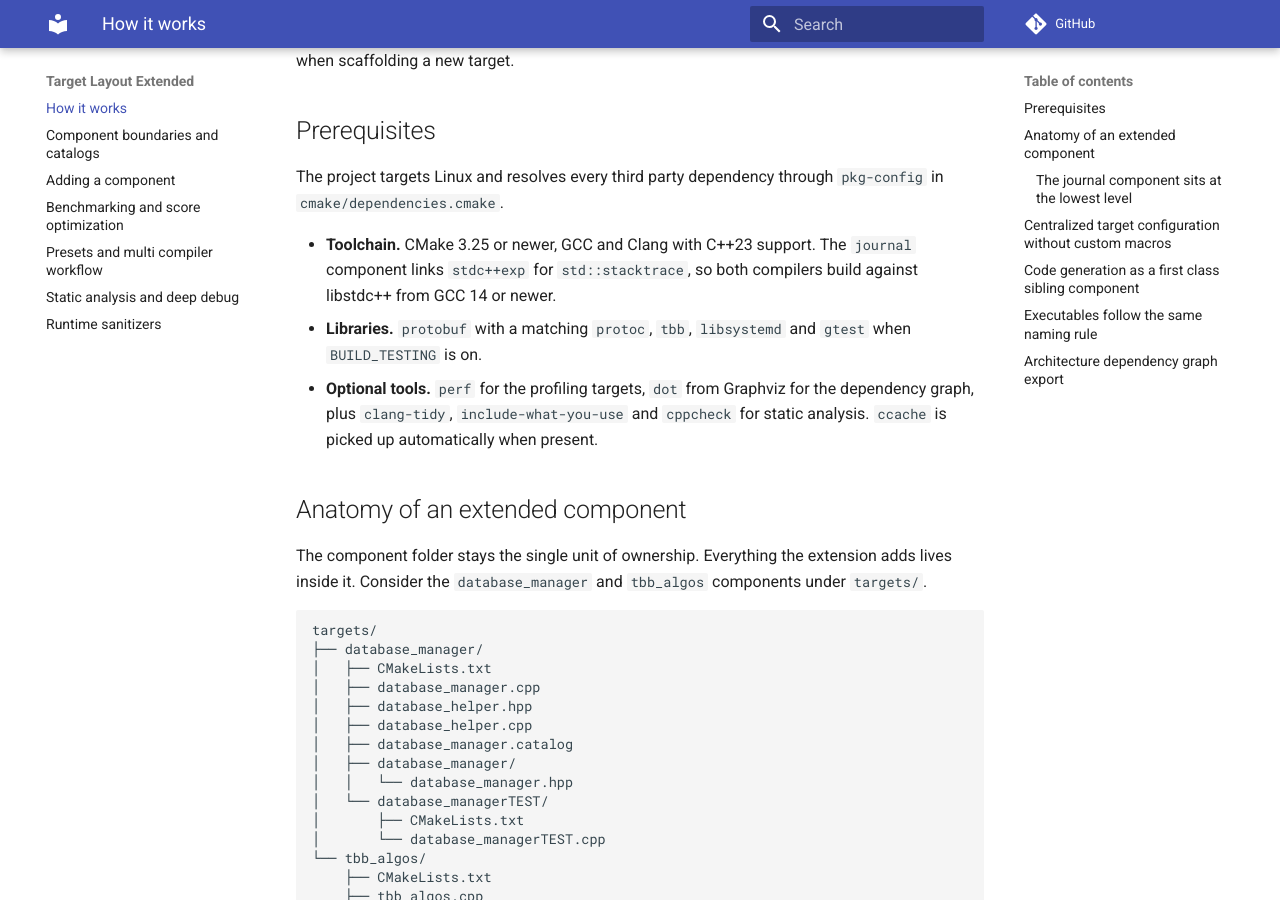
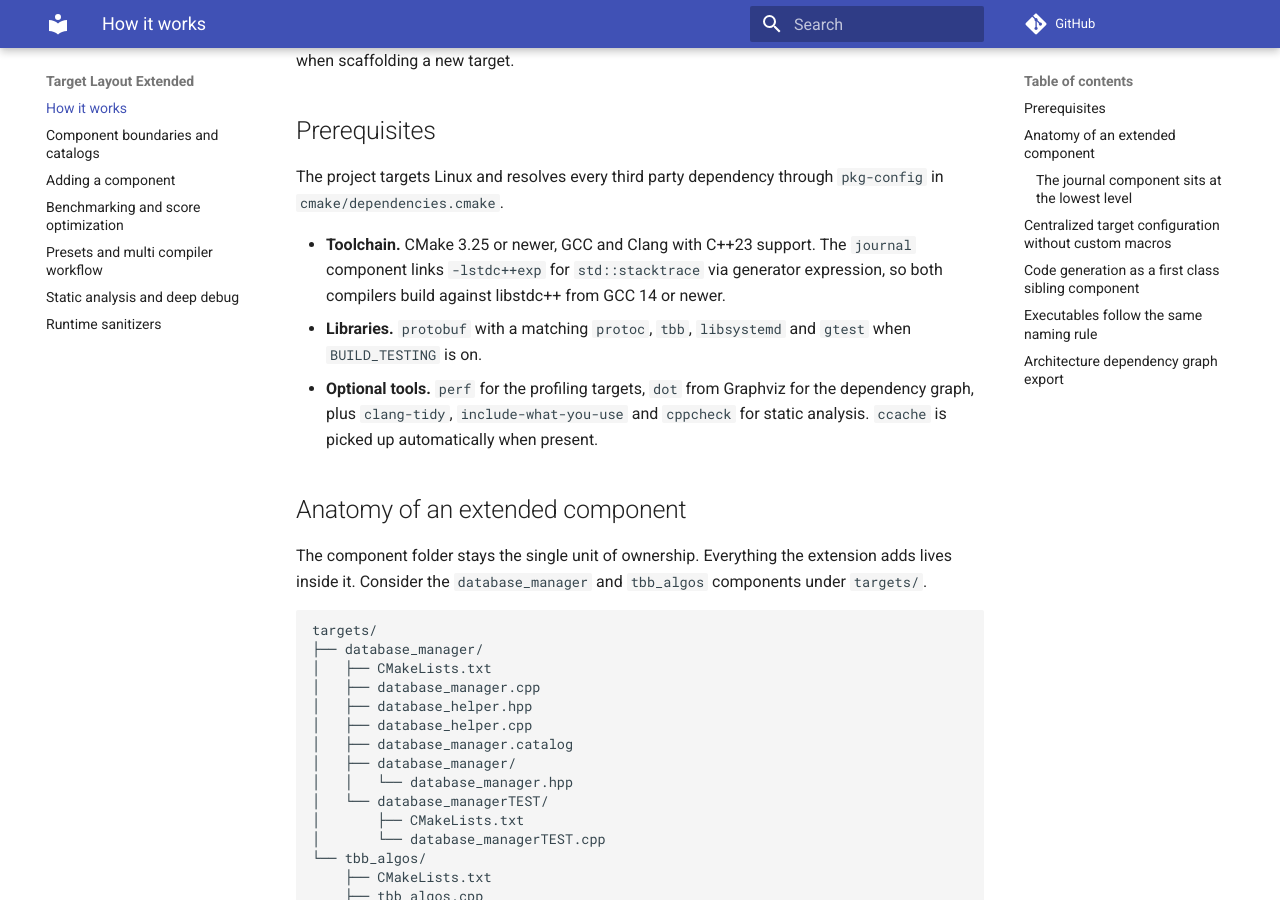
Before and after one commit to JeffKarling/Target_Layout_Extended, an MkDocs documentation site: the page built from Documentation/index.md, in a window 1280 px wide and 900 px high, scrolled down 359 px. Built offline with MkDocs 1.6.1 and Material for MkDocs 9.7.7, drawn with Linux system fonts in a browser that asks for light colours; comment, search, counter and statistics services are not loaded.

Commit message:
Link -lstdc++exp via compiler generator expression on journal target

```diff
--- a/Documentation/index.md
+++ b/Documentation/index.md
@@ -10,7 +10,7 @@ This guide details the infrastructure required for production Linux engineering.
 
 The project targets Linux and resolves every third party dependency through `pkg-config` in `cmake/dependencies.cmake`.
 
-* **Toolchain.** CMake 3.25 or newer, GCC and Clang with C++23 support. The `journal` component links `stdc++exp` for `std::stacktrace`, so both compilers build against libstdc++ from GCC 14 or newer.
+* **Toolchain.** CMake 3.25 or newer, GCC and Clang with C++23 support. The `journal` component links `-lstdc++exp` for `std::stacktrace` via generator expression, so both compilers build against libstdc++ from GCC 14 or newer.
 * **Libraries.** `protobuf` with a matching `protoc`, `tbb`, `libsystemd` and `gtest` when `BUILD_TESTING` is on.
 * **Optional tools.** `perf` for the profiling targets, `dot` from Graphviz for the dependency graph, plus `clang-tidy`, `include-what-you-use` and `cppcheck` for static analysis. `ccache` is picked up automatically when present.
 
@@ -57,7 +57,7 @@ Each file inside the component folder serves a distinct architectural role.
 
 ### The journal component sits at the lowest level
 
-Because `struct catalog` holds `journal::catalog_entry` fields and lives in the public header, every operational component links `${PROJECT_NAME}::journal` as `PUBLIC`. In Lakos terms `journal` is a level one component that every service component depends on. It must therefore stay small and stable, and it never links back to any component under `targets/`. Its own private dependencies on `libsystemd` and `stdc++exp` do not leak into consumer headers. The component captures pre unwind binary stack traces directly into stack buffers without runtime string formatting or DWARF lookup overhead. Raw instruction pointers transmit via `sd_journal_sendv` in `RAW_PAYLOAD` for offline symbolization through `addr2line`.
+Because `struct catalog` holds `journal::catalog_entry` fields and lives in the public header, every operational component links `${PROJECT_NAME}::journal` as `PUBLIC`. In Lakos terms `journal` is a level one component that every service component depends on. It must therefore stay small and stable, and it never links back to any component under `targets/`. Its own private dependencies on `libsystemd` and `-lstdc++exp` do not leak into consumer headers. The component captures pre unwind binary stack traces directly into stack buffers without runtime string formatting or DWARF lookup overhead. Raw instruction pointers transmit via `sd_journal_sendv` in `RAW_PAYLOAD` for offline symbolization through `addr2line`.
 
 ## Centralized target configuration without custom macros
 
```
Also changed, not shown: 2 other files.
